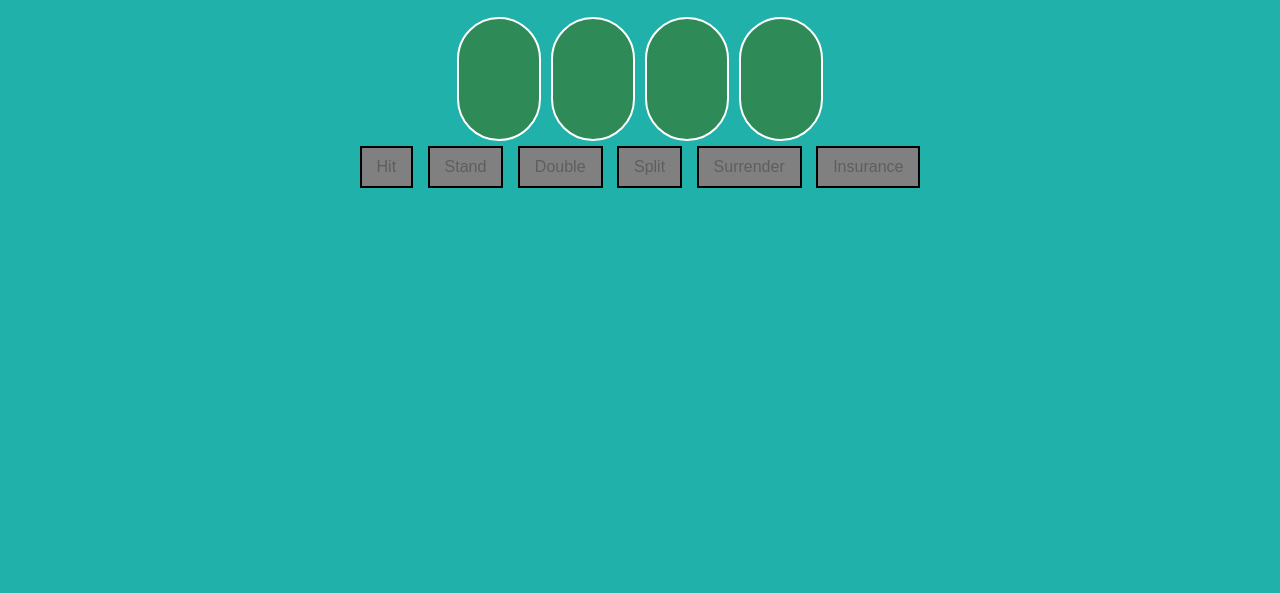
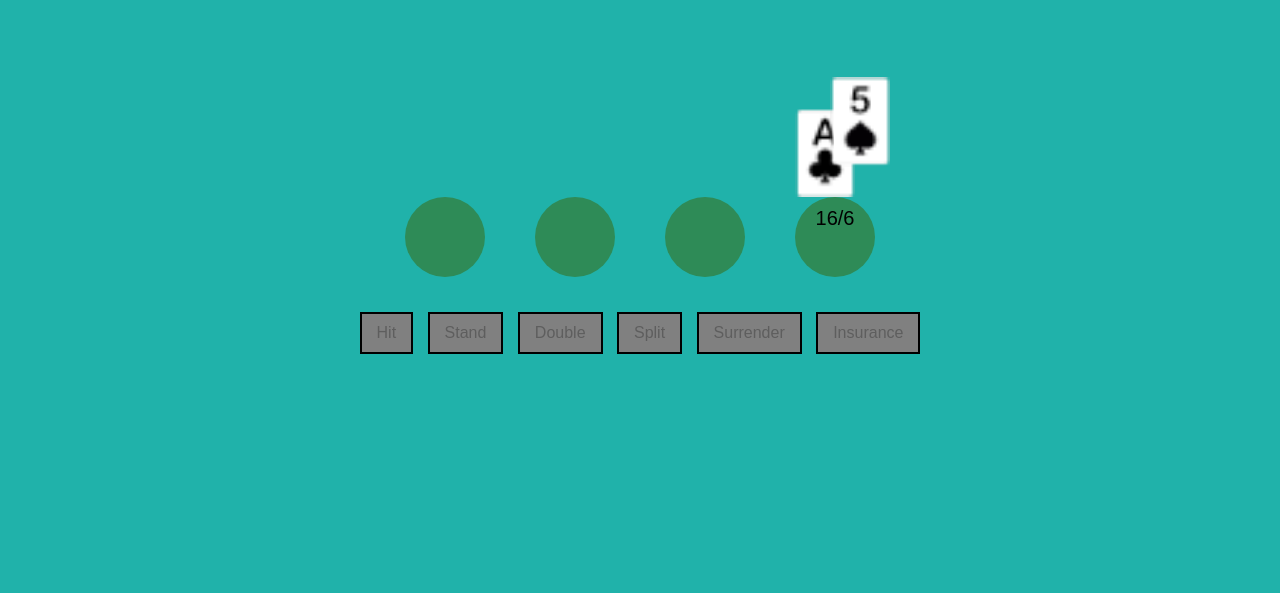
Before and after one commit to davidgtriana/blackjack-game, a plain HTML site: page index.html in a window 1280 px wide. Shown: the part 207-800 px from the top of the page. Drawn offline with Linux system fonts and the light colour scheme.

Commit message:
displaying initial deal out finished

```diff
--- a/dist/blackjack/hand.js
+++ b/dist/blackjack/hand.js
@@ -32,7 +32,7 @@ export class Hand {
     surrender() { }
     insurance() { }
     print(id) {
-        console.log("Hand No. " + (id ? id : 0) + ": Points: " + this.total + " Wager: $" + this.bet + " Cards: " + this.cards.map(card => card.toString(true)).join(" | "));
+        console.log("Hand No. " + (id ? id : 0) + ": Points: " + this.getHandValue() + " Wager: $" + this.bet + " Cards: " + this.cards.map(card => card.toString(true)).join(" | "));
     }
     getHandValue() {
         if (this.cards.length == 0)
--- a/dist/main.js
+++ b/dist/main.js
@@ -14,6 +14,7 @@ class BlackjackGame {
         this.MAX_BET = 750;
         this.MIN_BET = 25;
         this.IS_EUROPEAN_NO_HOLE_CARD = true;
+        this.IS_HIT_17 = true;
         this.IS_ALLOWED_SURRENDER = true;
         this.IS_ALLOWED_DOUBLE_AFTER_SPLIT = true;
         this.IS_ORIGINAL_BET_ONLY = true;
@@ -61,9 +62,6 @@ class BlackjackGame {
         // Deal the Secondary Card to Dealer
         if (!this.IS_EUROPEAN_NO_HOLE_CARD)
             this.dealerHand.hit(this.shoe.draw());
-        // Player stands
-        // Dealer Draws
-        this.dealerHand.hit(this.shoe.draw());
         this.display();
     }
     courseOfPlay() {
@@ -77,7 +75,7 @@ class BlackjackGame {
         // Displaying all the cards in the dealer's hand
         const element_dealerHand = document.getElementById("dealer-hand");
         this.dealerHand.cards.map(card => {
-            element_dealerHand.insertBefore(this.getCardImgElement(card), element_dealerHand.firstChild);
+            element_dealerHand.insertBefore(this.createCardImgElement(card), element_dealerHand.firstChild);
         });
         // Displaying Dealer's hand in the console
         console.log("Dealer Hand: ");
@@ -87,9 +85,10 @@ class BlackjackGame {
         this.bet_boxes.map(betbox => {
             const element_betbox = document.createElement("div");
             element_betbox.className = "bet-box";
-            element_betbox.id = "betbox" + betbox.id;
+            element_betbox.id = "bet-box-" + betbox.id;
             element_bet_boxes_area.insertBefore(element_betbox, element_bet_boxes_area.firstChild);
         });
+        // Printing Players' Hands in the console
         for (let currentBetBox = 0; currentBetBox < this.bet_boxes.length; currentBetBox++) {
             let betbox = this.bet_boxes[currentBetBox];
             if (betbox.player == null)
@@ -100,8 +99,30 @@ class BlackjackGame {
                 hand.print(currentHand + 1);
             }
         }
+        // Displaying Bet Boxes
+        for (let currentBetBox = 0; currentBetBox < this.BET_BOXES_AMOUNT; currentBetBox++) {
+            const betbox = this.bet_boxes[currentBetBox];
+            if (betbox.player == null)
+                continue;
+            const hand = betbox.hands[0];
+            const element_bet_box = document.getElementById("bet-box-" + betbox.id);
+            // Displaying Hand Value of this Hand
+            const element_hand_value = document.createElement("div");
+            element_hand_value.className = "hand-value";
+            element_hand_value.append(hand.getHandValue());
+            element_bet_box.appendChild(element_hand_value);
+            // Displaying Cards of this Hand
+            for (let currentCard = 0; currentCard < hand.cards.length; currentCard++) {
+                const card = hand.cards[currentCard];
+                const element_card = this.createCardImgElement(card);
+                const top_offset = 90;
+                element_card.style.top = (-top_offset + (currentCard * -30)).toString() + "px";
+                element_card.style.left = (currentCard * 35).toString() + "px";
+                element_bet_box.appendChild(element_card);
+            }
+        }
     }
-    getCardImgElement(card) {
+    createCardImgElement(card) {
         // Card Images Origin h: 240 w: 160
         let cards_path = "./assets/cards/";
         let img_type_file = ".png";
--- a/index.html
+++ b/index.html
@@ -37,7 +37,7 @@
         <title>Blackjack Game</title>
     </head>
     <body>
-        <h1>Blackjack</h1>
+        <h1>BlackJack</h1>
 
     <!-- Dealer Section -->
     <div id="dealer-area">
--- a/src/blackjack/hand.ts
+++ b/src/blackjack/hand.ts
@@ -39,7 +39,7 @@ export class Hand{
     public insurance(): void{}
 
     public print(id?:number){
-        console.log("Hand No. "+(id?id:0)+ ": Points: " + this.total + " Wager: $" + this.bet + " Cards: " + this.cards.map(card => card.toString(true)).join(" | "));
+        console.log("Hand No. "+(id?id:0)+ ": Points: " + this.getHandValue() + " Wager: $" + this.bet + " Cards: " + this.cards.map(card => card.toString(true)).join(" | "));
     }
 
     public getHandValue():string{
--- a/style.css
+++ b/style.css
@@ -8,11 +8,10 @@ body {
 .card{
     width: 60px;
     height: 90px;
-    margin-bottom: 0;
 }
 
 #dealer-area {
-    background-color: lightgray;
+
 }
 
 #dealer-hand-value {
@@ -28,26 +27,32 @@ body {
 #bet-boxes-area {
     display: flex;
     flex-wrap: wrap;
+    padding-top: 200px;
+    padding-bottom: 30px;
     justify-content: center;
-    gap: 10px;
-    margin-top: 20px;
+    gap: 50px;
 }
 
 .bet-box {
+    background-color: #2e8b57;
+    border-radius: 50px;
     width: 80px;
-    height: 120px;
-    border-radius: 50px;
-    background-color: #2e8b57;
-    border: 2px solid white;
+    height: 80px;
+
+    position: relative;
     display: flex;
-    flex-direction: column;
-    align-items: center;
-    justify-content: space-around;
+    justify-content: center;
 }
 
-.bet-box.occupied {
-    background-color: #8b0000;
+.bet-box .card{
+    position: absolute;
 }
+
+.bet-box .hand-value{
+    padding-top: 10px;
+    font-size: 20px;
+}
+
 
 button {
     padding: 10px 15px;
```
Also changed, not shown: src/main.ts (+31 -7 lines).
